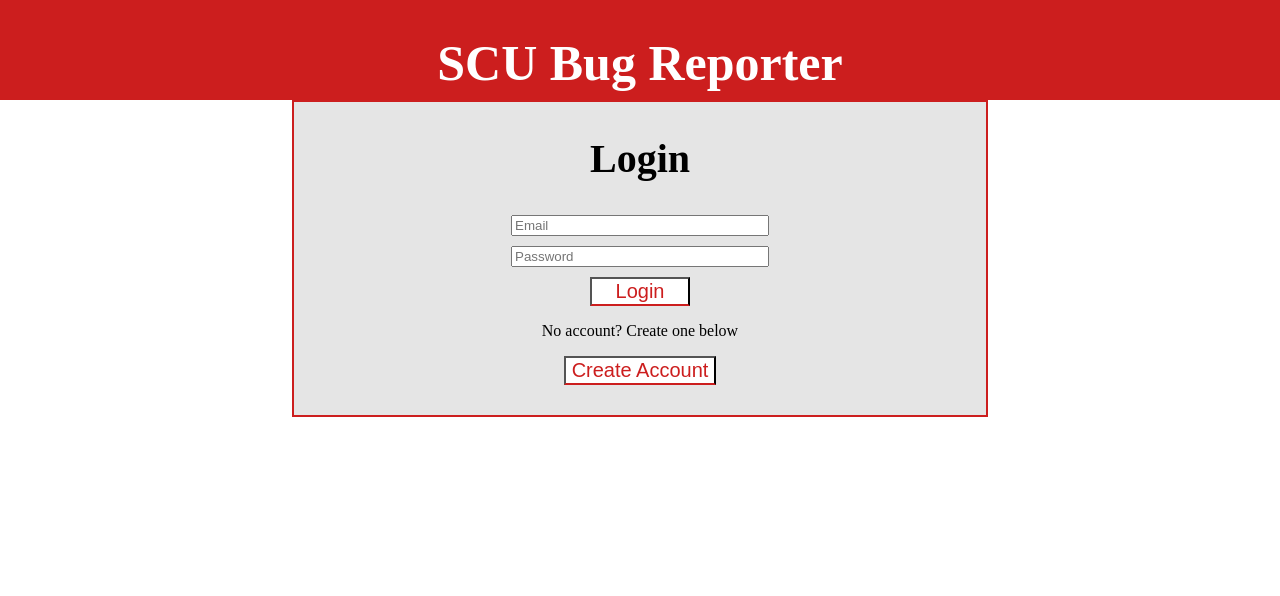
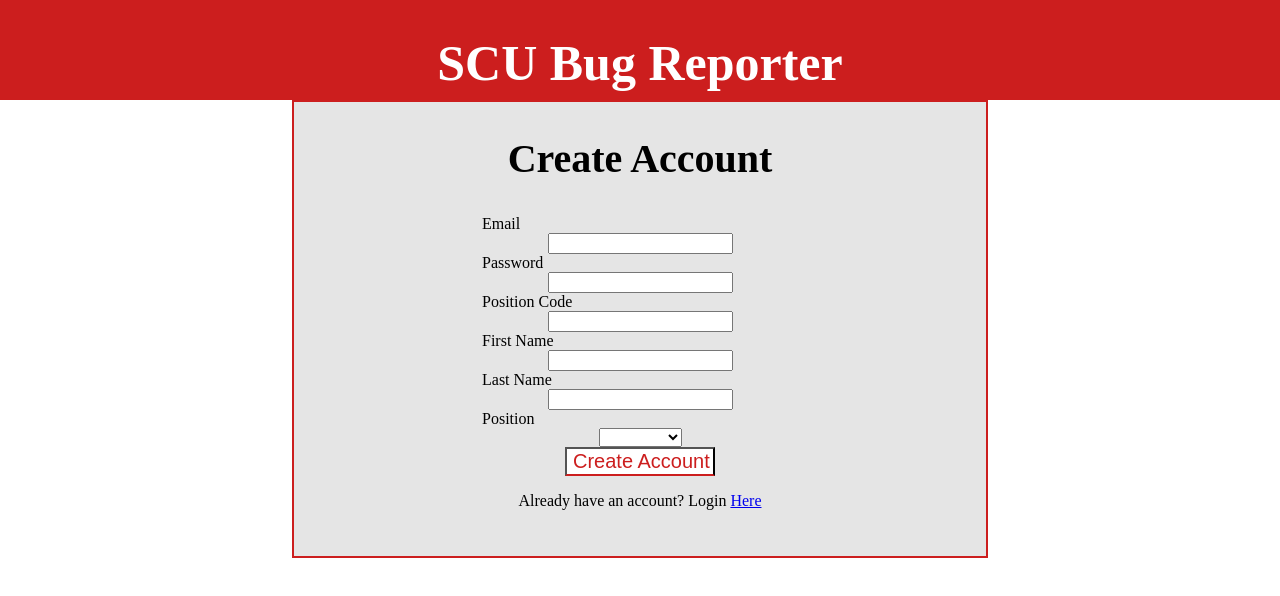
Before and after one commit to MattyJ10/BugReporter, an Angular app in the folder Coen174Frontend/: page /#/createAccount in a window 1280 px wide. Before the commit this address led to /#/. Shown: the top 596 px of the page. Built offline with nearby package versions, Linux system fonts and the light colour scheme.

Commit message:
“updates”

```diff
--- a/Coen174Frontend/src/app/create-account/create-account.component.css
+++ b/Coen174Frontend/src/app/create-account/create-account.component.css
@@ -13,6 +13,11 @@ h1 {
 	color: white;
 }
 
+h2 {
+	font-size: 40px;
+	color: black;
+}
+
 .createAccount {
 	text-align: center;
     border: 2px solid #cc1e1e;
@@ -26,10 +31,13 @@ h1 {
 
 .formGroup {
 	text-align: center;
+    width: 50%;
+    margin: 0px auto;
 }
 
 label {
 	text-align: left;
+	display: block;
 }
 
 button {
@@ -57,7 +65,7 @@ button:focus {
 	border-bottom: 2px solid #cc1e1e;
 	color: #cc1e1e;
 	font-size: 20px;
-	width: 100px;
+	width: 150px;
 }
 
 .inputButton:hover {
--- a/Coen174Frontend/src/app/create-account/create-account.component.html
+++ b/Coen174Frontend/src/app/create-account/create-account.component.html
@@ -2,6 +2,7 @@
 	<h1>SCU Bug Reporter</h1>
 </div>
 <div class="createAccount">
+	<h2>Create Account</h2>
 	<form (submit)="createAccount()">
 		<div class="formGroup">
 			<label>Email</label>
```
Also changed, not shown: 2 other files (tests, documents, lock files or other folders).
